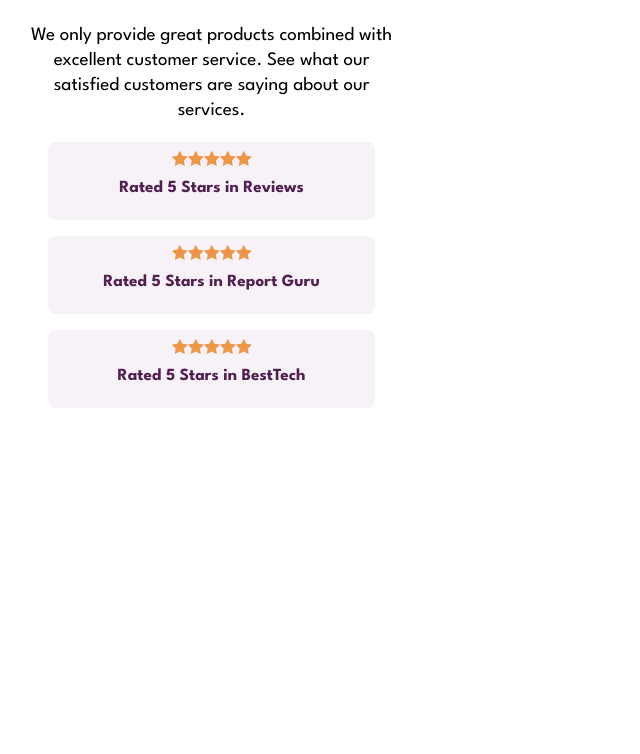
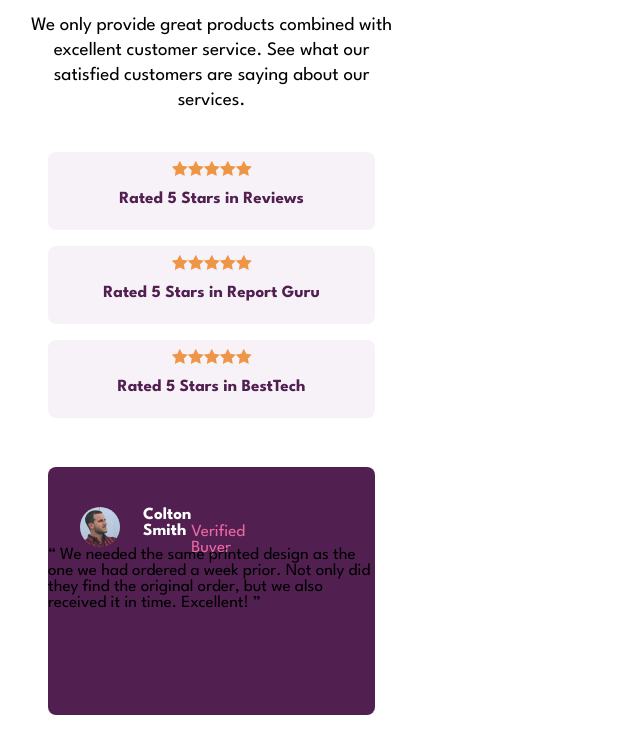
Before and after one commit to XavierVelasquezSoto/flexbox-week-1-4-, a plain HTML site: page index.html in a window 1280 px wide. Shown: the part 150-904 px from the top of the page, without its empty margins (0-640 px from the left). Drawn offline with Linux system fonts and the light colour scheme.

Commit message:
update-22:20

```diff
--- a/css/style.css
+++ b/css/style.css
@@ -46,6 +46,38 @@ body {
   align-items: center;
   margin-right: auto;
   margin-left: auto;
+  margin-bottom: 39px;
+  width: 327px;
+  height: 219px;
+}
+
+
+
+
+.title{
+  margin: 0;
+  font-size: 40px;
+  font-weight: 700;
+  text-align: center;
+  color: #512051;
+  line-height: 32px;
+  margin-bottom: 17px;
+}
+
+.text{
+  margin: 0;
+  font-size: 19px;
+  font-weight: 400;
+  text-align: center;
+  line-height: 25px;
+  margin-bottom: 39px;
+}
+
+
+.subtitle{
+  text-align: center;
+  color: #512051;
+  font-size: 17px;
 }
 
 .three-pack{
@@ -56,7 +88,8 @@ body {
   box-shadow: 0 4 4 hsl(0, 0%, 0%/0.25);
 }
 
-.first{
+
+.one{
   display: flex;
   flex-direction: column;
   justify-content: center;
@@ -73,29 +106,7 @@ body {
   justify-content: center;
 }
 
-.title{
-  font-size: 40px;
-  font-weight: 700;
-  text-align: center;
-  color: #512051;
-  line-height: 32px;
-}
-
-.text{
-  font-size: 19px;
-  font-weight: 400;
-  text-align: center;
-  line-height: 25px;
-}
-
-
-.subtitle{
-  text-align: center;
-  color: #512051;
-  font-size: 17px;
-}
-
-.second{
+.two{
   display: flex;
   flex-direction: column;
   justify-content: center;
@@ -127,3 +138,60 @@ body {
   display: flex;
   justify-content: center;
 }
+
+.three-purpe{
+
+}
+
+.purple-1{
+  background-color: #512051;
+  width: 327px;
+  height: 248px;
+  border-radius: 8px;
+  margin-top: 49px;
+  margin-right: auto;
+  margin-left: auto;
+  font-size: 17px;
+
+}
+
+.photo-text-1{
+  display: flex;
+  padding-top: 40px;
+  padding-left: 32px;
+  margin-right: 133px;
+
+}
+
+.photo{
+  width: 40px;
+  height: 40px;
+  border-radius: 100px;
+
+
+}
+
+.name-verified-1{
+  display: flex;
+  margin-left: 23px;
+  width: 99px;
+  height: 36px;
+
+}
+
+.colton{
+  margin: 0;
+  font-weight: 700;
+  color: #fff;
+
+}
+
+.text-color{
+  color: #EE69A4;
+
+}
+
+.text-purple{
+  margin: 0;
+
+}
--- a/index.html
+++ b/index.html
@@ -24,7 +24,7 @@
         </p>
       </div>
       <div class="three-pack">
-        <div class="first">
+        <div class="one">
           <div class="container-pack">
             <img
               class="star star-1"
@@ -54,7 +54,7 @@
           </div>
           <h2 class="subtitle">Rated 5 Stars in Reviews</h2>
         </div>
-        <div class="second">
+        <div class="two">
           <div class="container-pack-2">
             <img
               class="star star-1"
@@ -115,6 +115,28 @@
           <h2 class="subtitle">Rated 5 Stars in BestTech</h2>
         </div>
       </div>
+      <div class="three-purple">
+        <div class="purple-1">
+          <div class="photo-text-1">
+            <img
+              class="photo"
+              src="./assets/images/images/image-colton.jpg"
+              alt="colton"
+            />
+            <div class="name-verified-1">
+              <p class="colton">Colton Smith</p>
+              <p class="buyer">
+                <span class="text-color">Verified Buyer</span>
+              </p>
+            </div>
+          </div>
+          <p class="text-purple">
+            “ We needed the same printed design as the one we had ordered a week
+            prior. Not only did they find the original order, but we also
+            received it in time. Excellent! ”
+          </p>
+        </div>
+      </div>
     </div>
   </body>
 </html>
```
